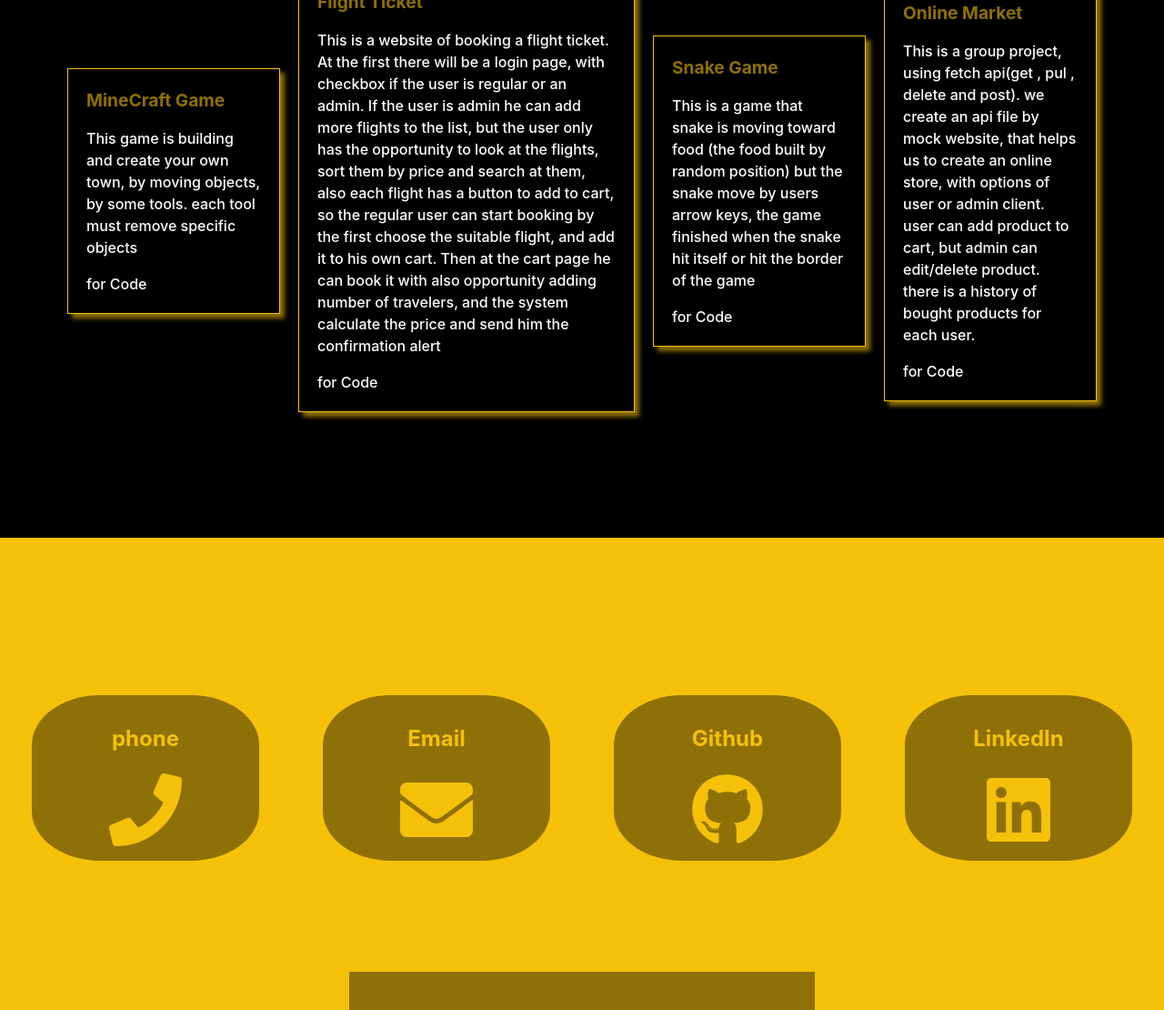
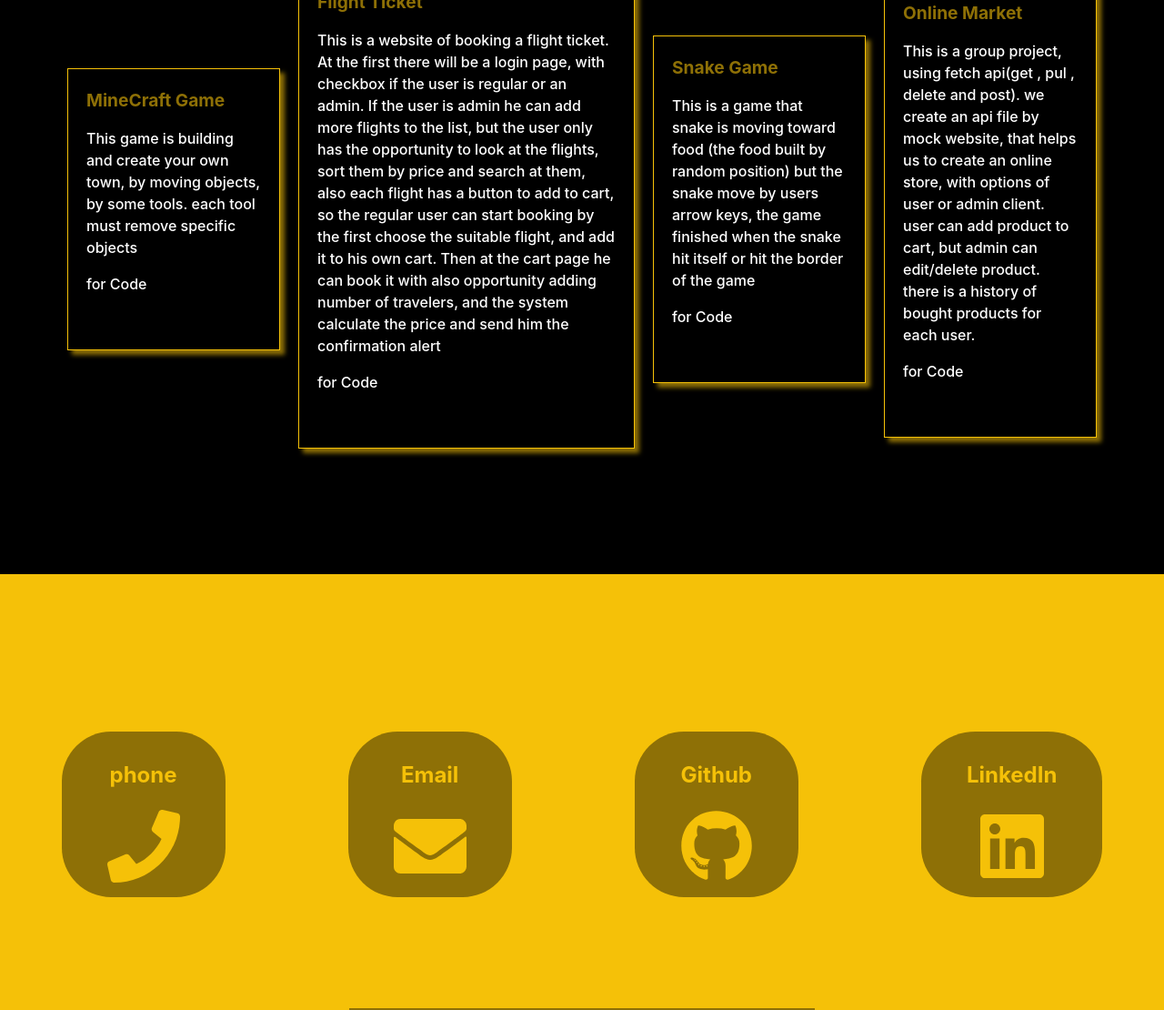
Before and after one commit to mayoush89k/Portfolio, a React (Vite) app: page / in a window 1280 px wide. Shown: the part 1892-3002 px from the top of the page at 91% size. Built offline with nearby package versions, Linux system fonts and the light colour scheme.

Commit message:
Portfolio

```diff
--- a/src/components/cards/Cards.jsx
+++ b/src/components/cards/Cards.jsx
@@ -36,11 +36,14 @@ export default function Cards() {
     <div id="card">
         <h2>Some of My work</h2>
       <div id="main-card">
-        {cardsList.map((card) => (
-          <a id="item" href={card.netlify} target="_blanc">
+        {cardsList.map((card,index) => (
+          <a key={index} id="item" href={card.netlify} target="_blanc">
+
+
             <b>{card.title}</b>
             <p>{card.description}</p>
-            <a href={card.github}>for Code</a><br />
+            <p className="forCode" onClick={()=>window.open(card.github, "_blank") } >for Code</p><br />
+
           </a>
         ))}
       </div>
--- a/src/components/cards/cards.css
+++ b/src/components/cards/cards.css
@@ -35,3 +35,6 @@
   background-color: #f5c108;
   color: black;
 }
+.forCode:hover{
+  text-decoration: underline;
+}
--- a/src/components/socialmedia/SocialMedia.jsx
+++ b/src/components/socialmedia/SocialMedia.jsx
@@ -46,8 +46,8 @@ export default function SocialMedia() {
         <div id={item.id} key={index}>
           <a href={item.link} target="_blank">
             <h2>{item.name}</h2>
-            <div id="icon">{item.icon}</div>
-            <div id="link"></div>
+            <span id="icon">{item.icon}</span>
+            <span id="link"></span>
           </a>
         </div>
       ))}
```
